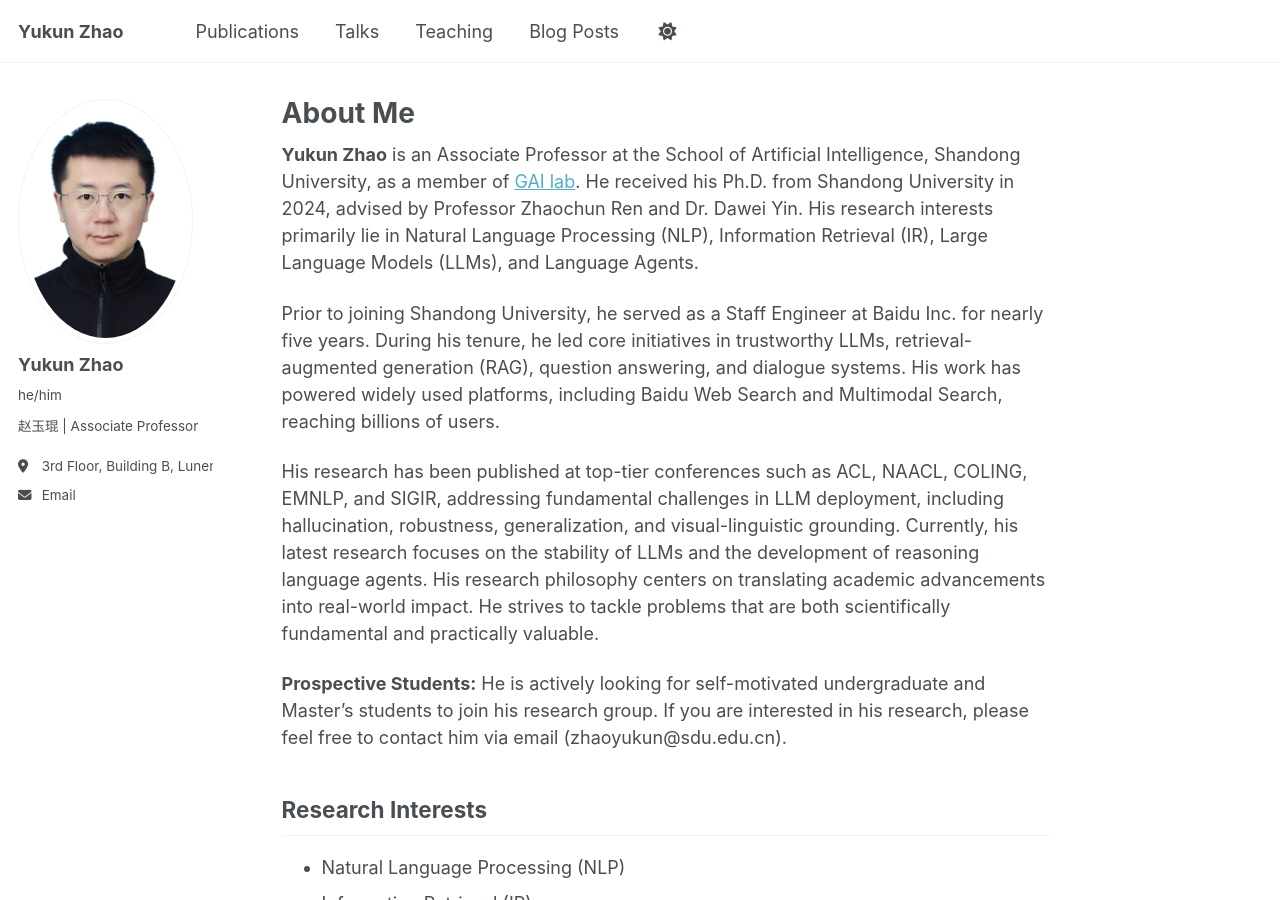
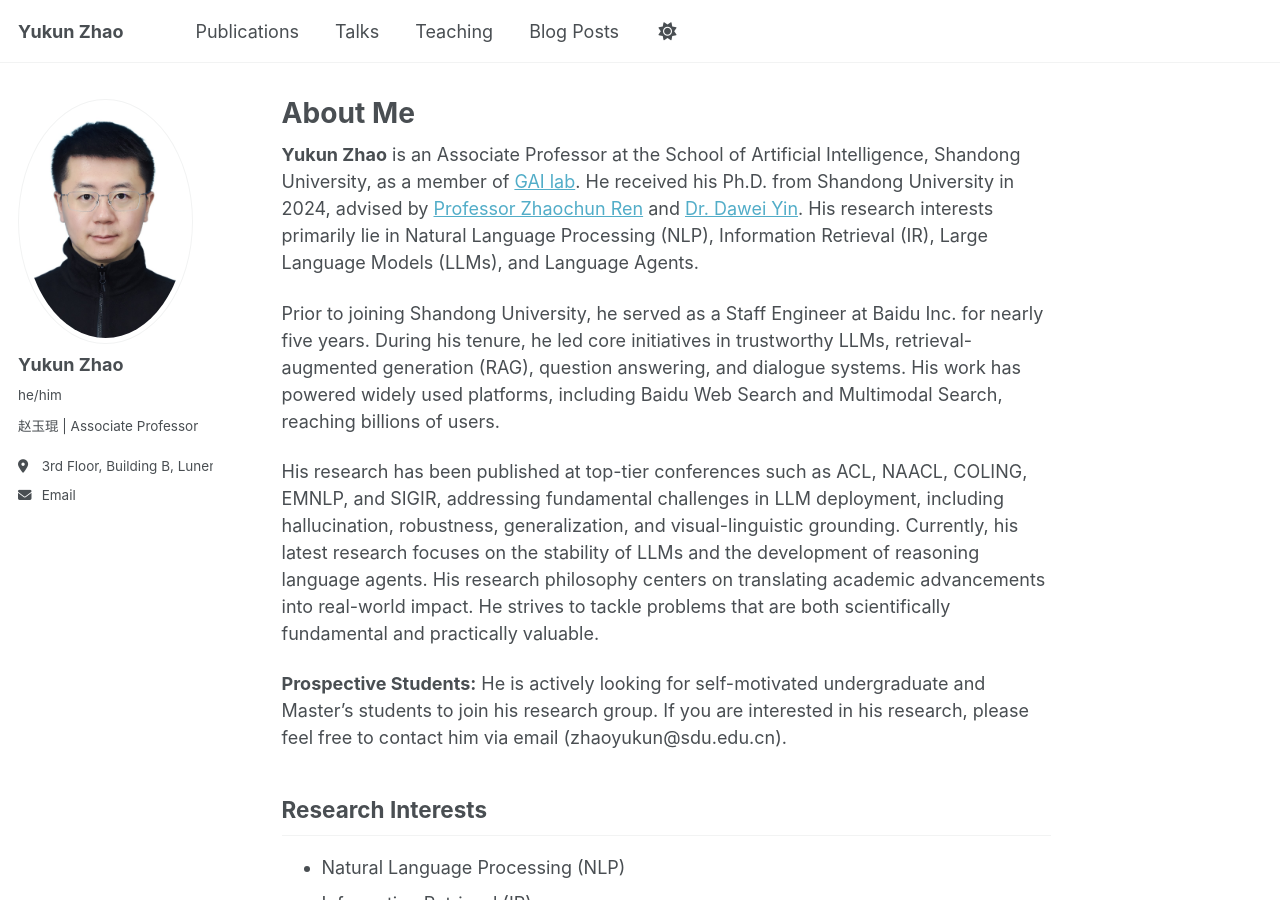
Before and after one commit to yukunZhao/yukunzhao.github.io, a Jekyll site: the page built from _pages/about.md, in a window 1280 px wide and 900 px high. Built offline with Jekyll 4.4.1, drawn with Linux system fonts in a browser that asks for light colours; a script bundle is joined from its source files by our own code; library files that are not in the unit come from our copies; part of the change alters nothing that is shown.

```diff
--- a/_pages/about.md
+++ b/_pages/about.md
@@ -8,7 +8,7 @@ redirect_from:
   - /about.html
 ---
 
-**Yukun Zhao** is an Associate Professor at the School of Artificial Intelligence, Shandong University, as a member of [GAI lab](https://gail.sdu.edu.cn/en/index.htm). He received his Ph.D. from Shandong University in 2024, advised by Professor Zhaochun Ren and Dr. Dawei Yin. His research interests primarily lie in Natural Language Processing (NLP), Information Retrieval (IR), Large Language Models (LLMs), and Language Agents.
+**Yukun Zhao** is an Associate Professor at the School of Artificial Intelligence, Shandong University, as a member of [GAI lab](https://gail.sdu.edu.cn/en/index.htm). He received his Ph.D. from Shandong University in 2024, advised by [Professor Zhaochun Ren](https://renzhaochun.github.io/) and [Dr. Dawei Yin](https://www.yindawei.com/). His research interests primarily lie in Natural Language Processing (NLP), Information Retrieval (IR), Large Language Models (LLMs), and Language Agents.
 
 Prior to joining Shandong University, he served as a Staff Engineer at Baidu Inc. for nearly five years. During his tenure, he led core initiatives in trustworthy LLMs, retrieval-augmented generation (RAG), question answering, and dialogue systems. His work has powered widely used platforms, including Baidu Web Search and Multimodal Search, reaching billions of users.
 
```
